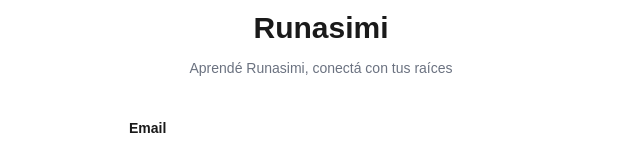
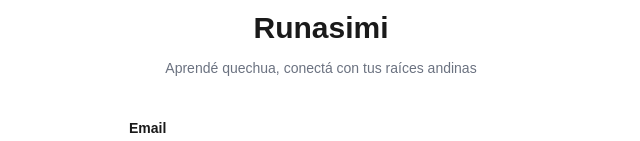
Before and after one commit to JMarcos2000/runasimi, a React (Vite) app: page /login in a window 1280 px wide. Shown: the part 202-343 px from the top of the page, without its empty margins (319-959 px from the left). Built offline with nearby package versions, Linux system fonts and the light colour scheme; no server answers.

Commit message:
test: ajuste subtítulo login

```diff
--- a/src/pages/LoginPage.tsx
+++ b/src/pages/LoginPage.tsx
@@ -31,7 +31,7 @@ export function LoginPage() {
         <Logo size={72} />
         <h1 className="text-3xl font-bold text-quechua-text-primary">Runasimi</h1>
         <p className="text-sm text-quechua-text-secondary text-center max-w-xs">
-          Aprendé Runasimi, conectá con tus raíces
+          Aprendé quechua, conectá con tus raíces andinas
         </p>
       </div>
 
```
